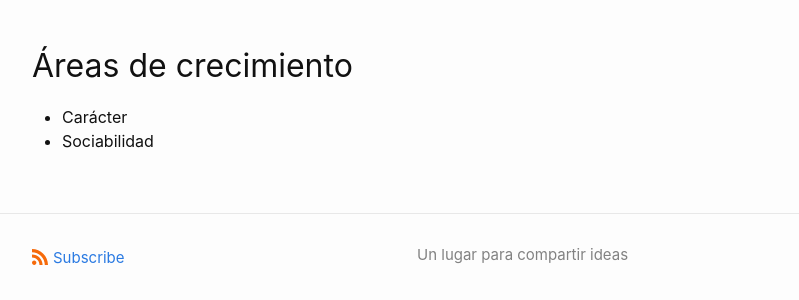
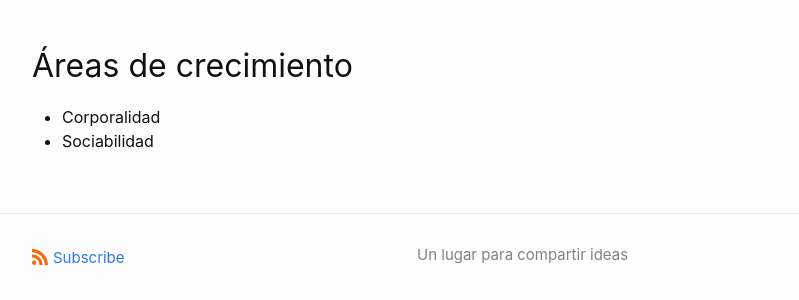
Before and after one commit to VictorCabello/VictorCabello.github.io, a Jekyll site: the page built from _posts/2021-9-26-lapacienciadelpueblosinley.md, in a window 1280 px wide. Shown: the part 1855-2155 px from the top of the page, without its empty margins (238-1037 px from the left). Built offline with Jekyll 4.4.1, drawn with Linux system fonts in a browser that asks for light colours.

Commit message:
camio areas crecimiento

```diff
--- a/_posts/2021-9-26-lapacienciadelpueblosinley.md
+++ b/_posts/2021-9-26-lapacienciadelpueblosinley.md
@@ -43,5 +43,5 @@ En este juego ay que persuadir al lobo de no actuar como un Banderlog y tratar d
 
 ## Áreas de crecimiento
 
-* Carácter
+* Corporalidad
 * Sociabilidad
```
